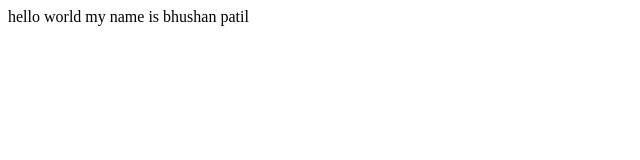
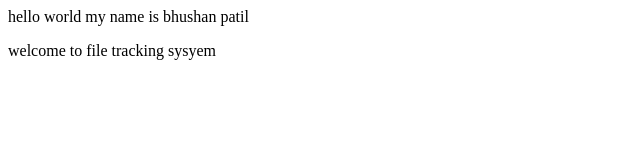
Before and after one commit to BhushanPatil0329/file-tracking-system, a plain HTML site: page index.html in a window 1280 px wide. Shown: the whole page, without its empty margins (0-640 px from the left). Drawn offline with Linux system fonts and the light colour scheme.

Commit message:
login layout

```diff
--- a/index.html
+++ b/index.html
@@ -1 +1,2 @@
 <p>hello world my name is bhushan patil</p>
+<p>welcome to file tracking sysyem</p>
```
